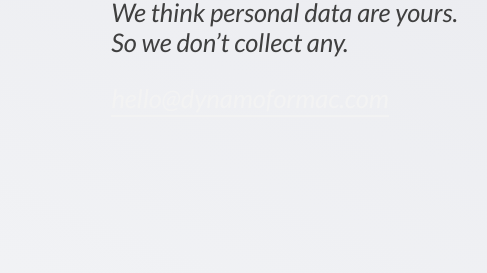
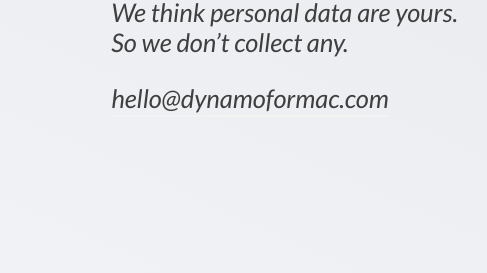
Before and after one commit to zoul/gearbox, a plain HTML site: page index.html in a window 1280 px wide. Shown: the part 405-678 px from the top of the page, 580-1067 px from the left. Drawn offline with Linux system fonts and the light colour scheme.

Commit message:
Tint the font

```diff
--- a/style.css
+++ b/style.css
@@ -25,7 +25,7 @@ body {
 }
 
 a:not(.store) {
-  color: #f3f3f3;
+  color: #3f3f3f;
   text-decoration: none;
   border-bottom: 2px solid #f3f3f3;
   padding-bottom: 0.2ex;
```
